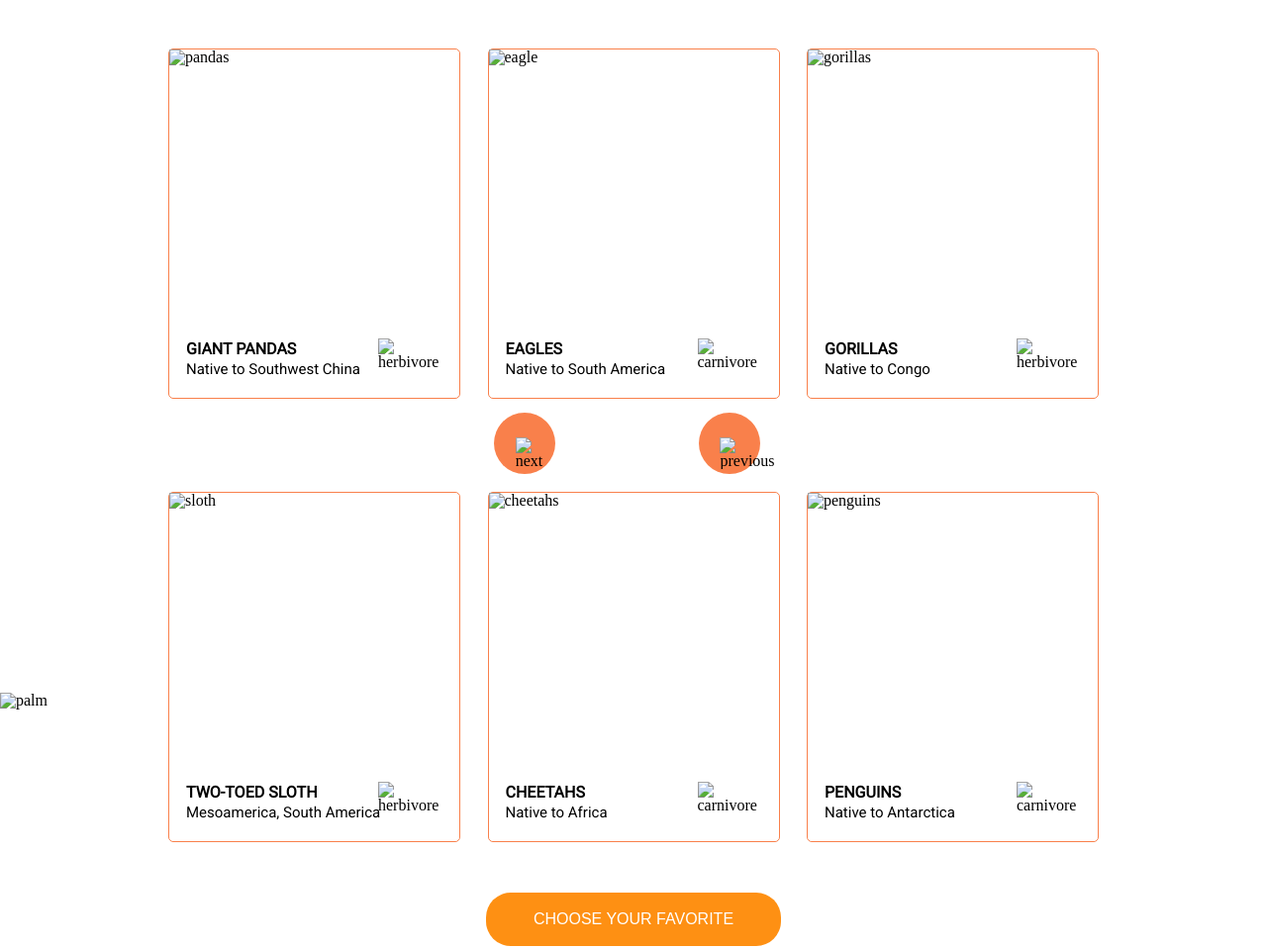
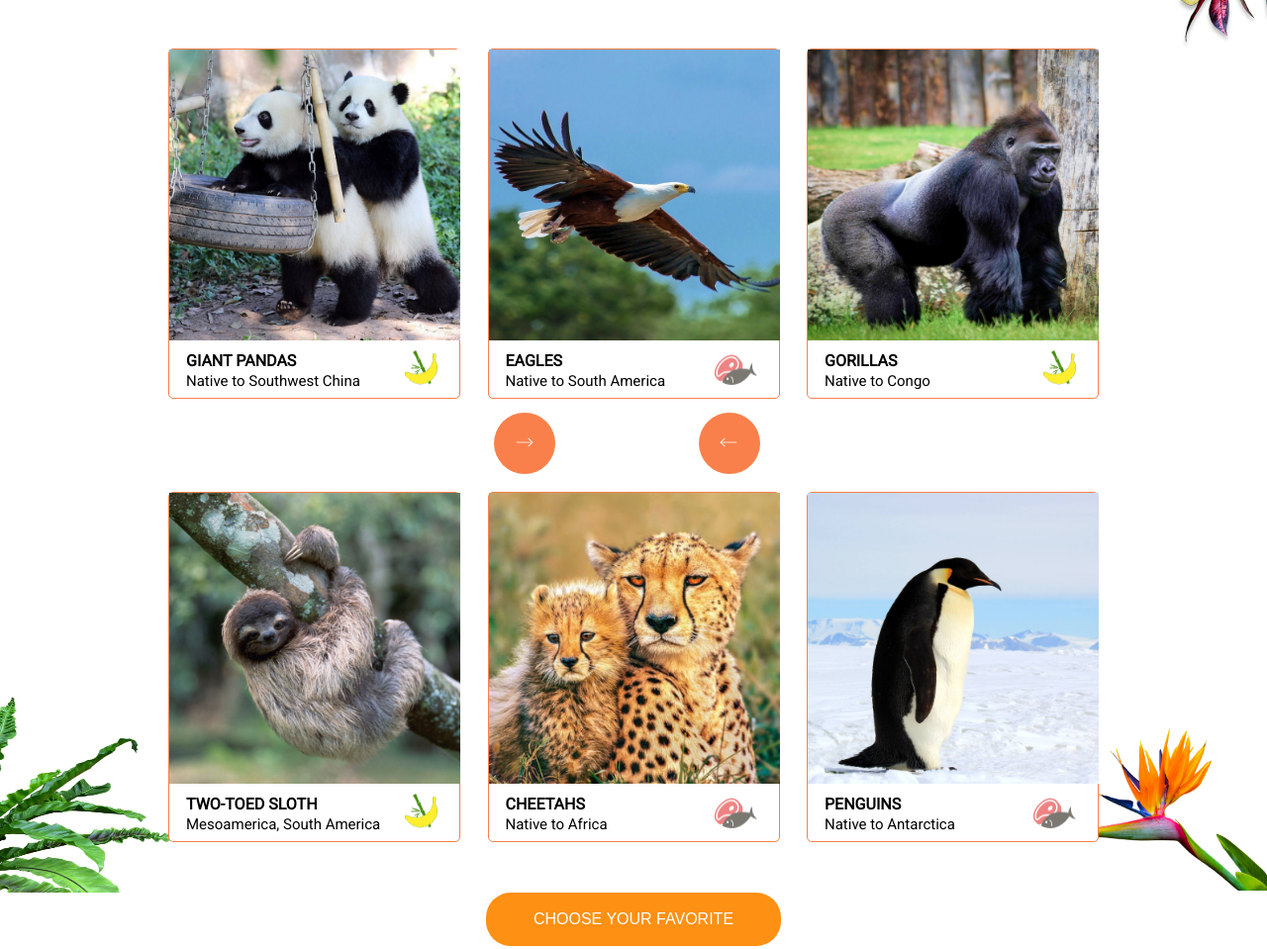
Before and after one commit to marichemia/online-zoo, a plain HTML site: page index.html in a window 1280 px wide. Shown: the part 1350-2309 px from the top of the page at 99% size. Drawn offline with Linux system fonts and the light colour scheme.

Commit message:
fixed images

```diff
--- a/index.html
+++ b/index.html
@@ -17,7 +17,7 @@
             <div class="nav">
                 <div class="logo">
                     <a href="#">PetStory online</a>
-                    <img src="../../assets/images/bamboo.png" alt="bamboo">
+                    <img src="assets/bamboo.png" alt="bamboo">
                 </div>
                 <div class="nav-links">
                     <ul>
@@ -31,7 +31,7 @@
             </div>
             <a href="https://www.figma.com/file/ypzT9idgAILaSRVRmDAJxn/online-zoo-3-weeks" class="design">Designed by
                 ©</a>
-            <img src="../../assets/images/burger_menu.png" alt="menu" class="none burger-menu">
+            <img src="assets/burger_menu.png" alt="menu" class="none burger-menu">
         </nav>
     </header>
     <section class="section-1">
@@ -53,80 +53,80 @@
                 reptiles.</p>
         </div>
     </section>
-    <img src="../../assets/images/flower_foto1.png" alt="flower" class="section-2-flower">
+    <img src="assets/flower_foto1.png" alt="flower" class="section-2-flower">
     <section class="section-3">
-        <div class="arrow left"> <img src="../../assets/images/left.png" alt="previous"></div>
+        <div class="arrow left"> <img src="assets/left.png" alt="previous"></div>
         <div class="section-3-grid">
             <div class="grid-row">
                 <div class="card">
-                    <img src="../../assets/images/pandas.png" alt="pandas" class="card-img">
+                    <img src="assets/pandas.png" alt="pandas" class="card-img">
                     <div class="card-txt-container">
                         <div class="card-txt">
                             <a href="#">giant pandas</a>
                             <p>Native to Southwest China</p>
                         </div>
-                        <img src="../../assets/images/banana-bamboo_icon.png" alt="herbivore" class="icon">
+                        <img src="assets/banana-bamboo_icon.png" alt="herbivore" class="icon">
                     </div>
                 </div>
                 <div class="card">
-                    <img src="../../assets/images/eagle.png" alt="eagle" class="card-img">
+                    <img src="assets/eagle.png" alt="eagle" class="card-img">
                     <div class="card-txt-container">
                         <div class="card-txt">
                             <a href="#">eagles</a>
                             <p>Native to South America</p>
                         </div>
-                        <img src="../../assets/images/meet-fish_icon.png" alt="carnivore" class="icon">
+                        <img src="assets/meet-fish_icon.png" alt="carnivore" class="icon">
                     </div>
                 </div>
                 <div class="card card-last">
-                    <img src="../../assets/images/gorilla.png" alt="gorillas" class="card-img">
+                    <img src="assets/gorilla.png" alt="gorillas" class="card-img">
                     <div class="card-txt-container">
                         <div class="card-txt">
                             <a href="#">gorillas</a>
                             <p>Native to Congo</p>
                         </div>
-                        <img src="../../assets/images/banana-bamboo_icon.png" alt="herbivore" class="icon">
+                        <img src="assets/banana-bamboo_icon.png" alt="herbivore" class="icon">
                     </div>
                 </div>
             </div>
             <div class="grid-row">
                 <div class="card">
-                    <img src="../../assets/images/sloth.png" alt="sloth" class="card-img">
+                    <img src="assets/sloth.png" alt="sloth" class="card-img">
                     <div class="card-txt-container">
                         <div class="card-txt">
                             <a href="#">two-toed sloth</a>
                             <p>Mesoamerica, South America</p>
                         </div>
-                        <img src="../../assets/images/banana-bamboo_icon.png" alt="herbivore" class="icon">
+                        <img src="assets/banana-bamboo_icon.png" alt="herbivore" class="icon">
                     </div>
                 </div>
                 <div class="card">
-                    <img src="../../assets/images/cheetahs.png" alt="cheetahs" class="card-img">
+                    <img src="assets/cheetahs.png" alt="cheetahs" class="card-img">
                     <div class="card-txt-container">
                         <div class="card-txt">
                             <a href="#">cheetahs</a>
                             <p>Native to Africa</p>
                         </div>
-                        <img src="../../assets/images/meet-fish_icon.png" alt="carnivore" class="icon">
+                        <img src="assets/meet-fish_icon.png" alt="carnivore" class="icon">
                     </div>
                 </div>
                 <div class="card card-last">
-                    <img src="../../assets/images/penguin.png" alt="penguins" class="card-img">
+                    <img src="assets/penguin.png" alt="penguins" class="card-img">
                     <div class="card-txt-container">
                         <div class="card-txt">
                             <a href="#">penguins</a>
                             <p>Native to Antarctica</p>
                         </div>
-                        <img src="../../assets/images/meet-fish_icon.png" alt="carnivore" class="icon">
+                        <img src="assets/meet-fish_icon.png" alt="carnivore" class="icon">
                     </div>
                 </div>
             </div>
         </div>
-        <div class="arrow right"> <img src="../../assets/images/right.png" alt="next"></div>
+        <div class="arrow right"> <img src="assets/right.png" alt="next"></div>
     </section>
     <button class="choose-fav">choose your favorite</button>
-    <img src="../../assets/images/palm_foto.png" alt="palm" class="palm-img">
-    <img src="../../assets/images/strelitzia.png" alt="strelitzia" class="strelitzia-img">
+    <img src="assets/palm_foto.png" alt="palm" class="palm-img">
+    <img src="assets/strelitzia.png" alt="strelitzia" class="strelitzia-img">
     <section class="section-4">
         <div class="section-4-content">
             <div class="section-4-txt-container">
@@ -142,21 +142,21 @@
                 <div class="how-it-works">
                     <div class="img-and-title">
                         <div class="img-div">
-                            <img src="../../assets/images/pay.png" alt="pay">
+                            <img src="assets/pay.png" alt="pay">
                         </div>
                         <div class="img-title">Pay with card</div>
                     </div>
-                    <div class="arrow-img"><img src="../../assets/images/Vector.png" alt="next"></div>
+                    <div class="arrow-img"><img src="assets/Vector.png" alt="next"></div>
                     <div class="img-and-title">
                         <div class="img-div">
-                            <img src="../../assets/images/zoo.png" alt="zoo">
+                            <img src="assets/zoo.png" alt="zoo">
                         </div>
                         <div class="img-title">Payment goes to the zoo</div>
                     </div>
-                    <div class="arrow-img"><img src="../../assets/images/Vector.png" alt="next"></div>
+                    <div class="arrow-img"><img src="assets/Vector.png" alt="next"></div>
                     <div class="img-and-title">
                         <div class="img-div">
-                            <img src="../../assets/images/monkey.png" alt="monkey">
+                            <img src="assets/monkey.png" alt="monkey">
                         </div>
                         <div class="img-title">Your favourite animal gets delicious dish</div>
                     </div>
```
